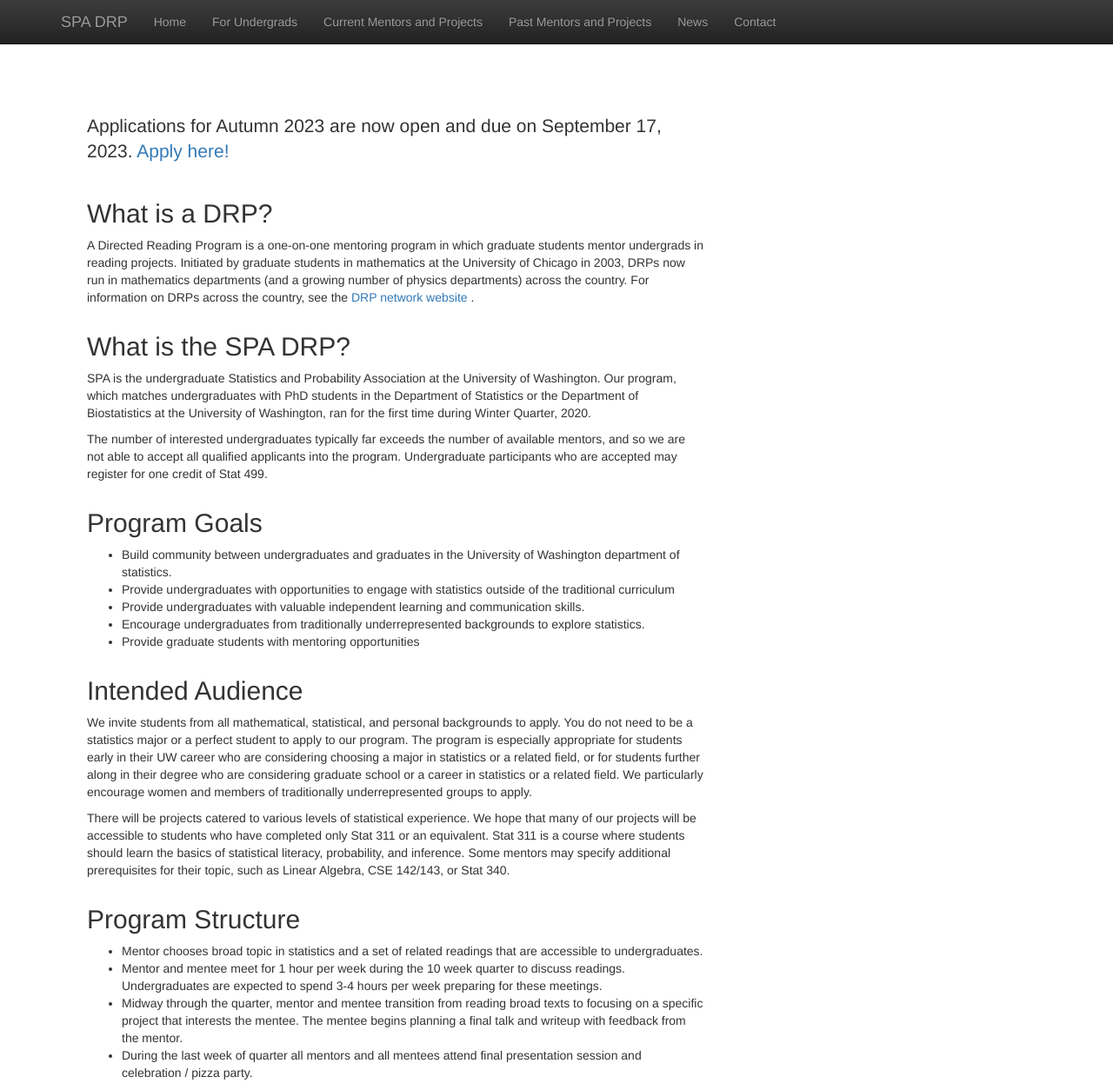
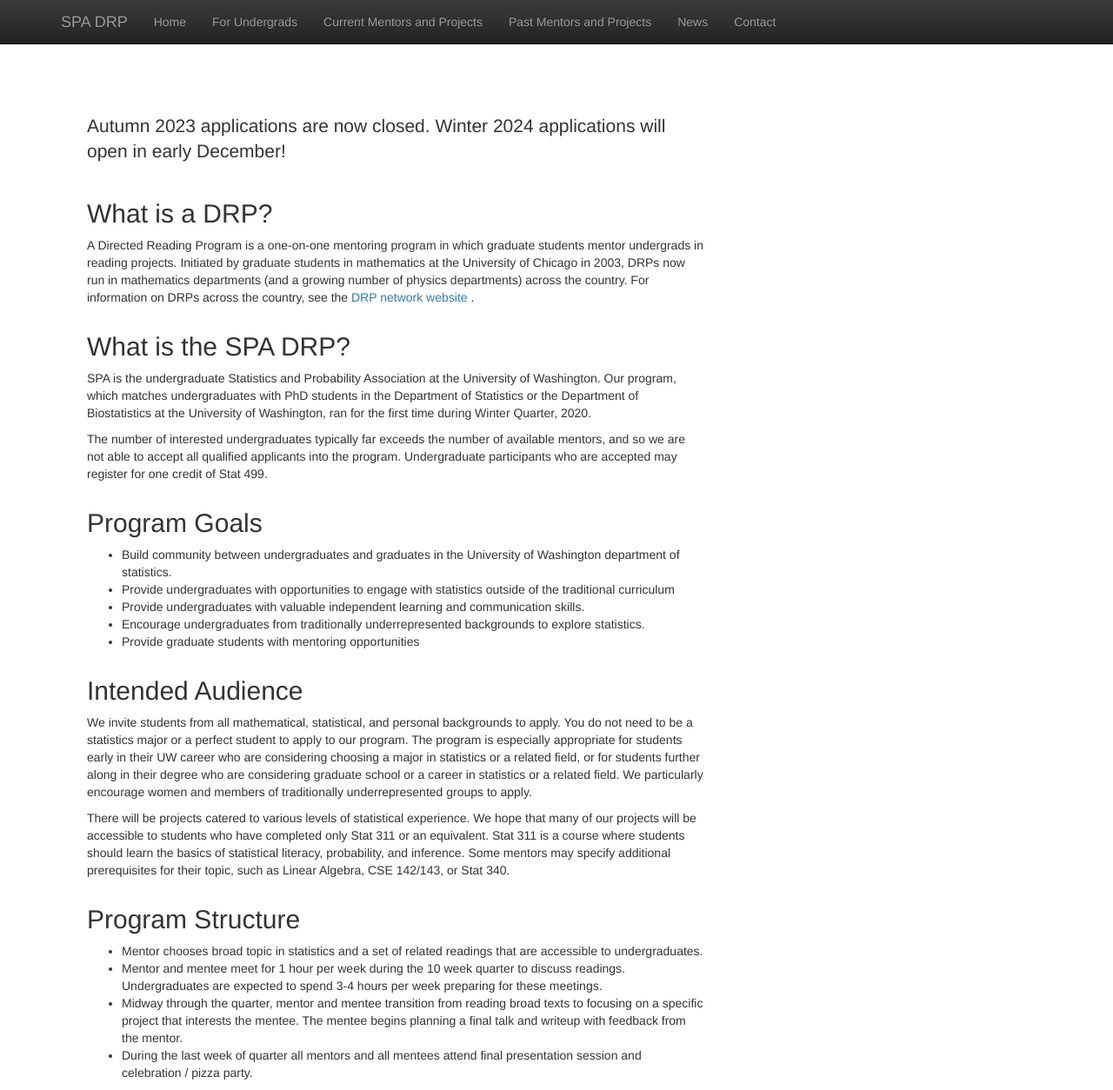
Before and after one commit to SPA-DRP/spa-drp.github.io, a Jekyll site: the page built from index.html, in a window 1280 px wide and 1254 px high. Shown: the whole window at 87% size. Built offline with Jekyll 4.4.1, drawn with Linux system fonts in a browser that asks for light colours; nearby versions of some CDN libraries; library files that are not in the unit come from our copies.

Commit message:
Close autumn 2023 applications

```diff
--- a/index.html
+++ b/index.html
@@ -7,8 +7,8 @@
 <div class="col-md-8">
   <h2 style="padding-top: 10px;" class="featurette-heading"> </h2>
   <p class="lead">
-  Applications for Autumn 2023 are now open and due on September 17, 2023.
-  <a href="https://forms.gle/wRgqHsW2wnLnGDD28"> Apply here! </a>
+
+Autumn 2023 applications are now closed. Winter 2024 applications will open in early December!
   </p>
 <!--   <p class = "lead", style="font-size:180%;">
     <center>
```
Also changed, not shown: currentmentors.md (+1 -1 lines).
